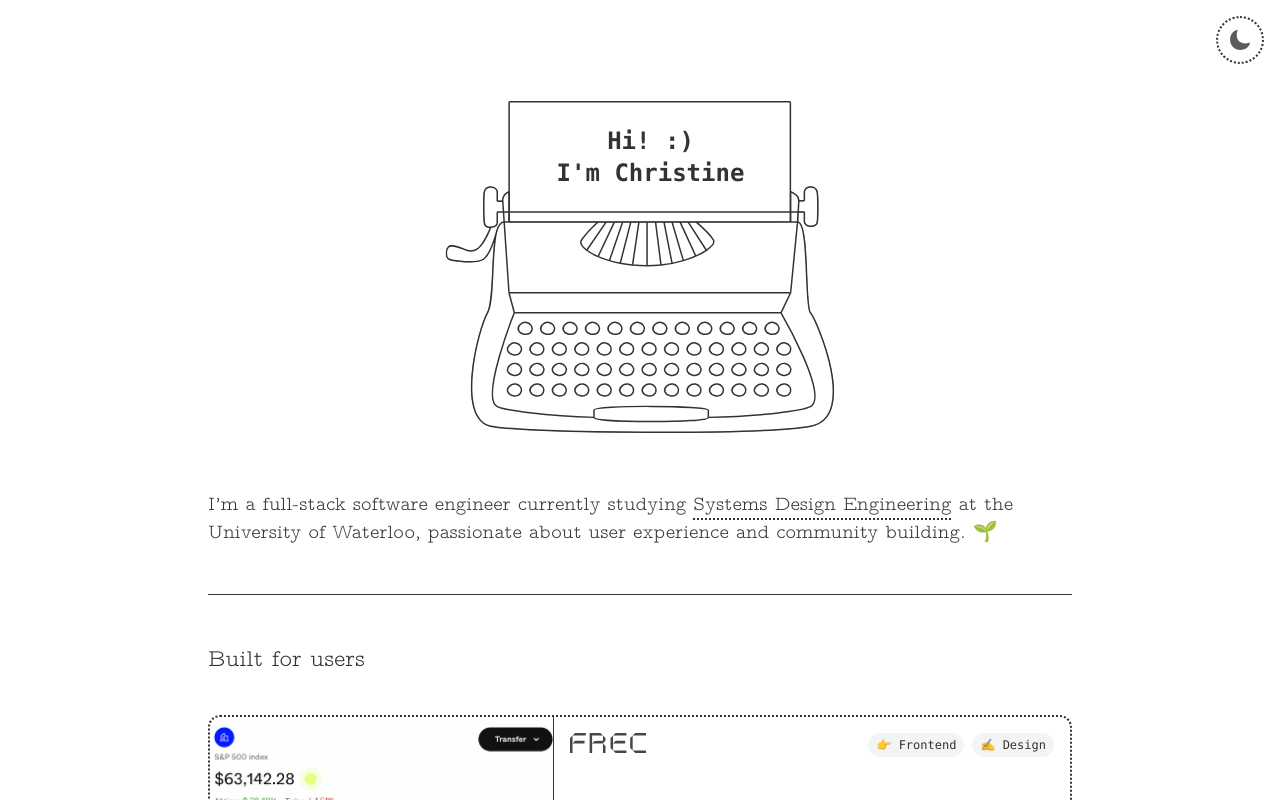
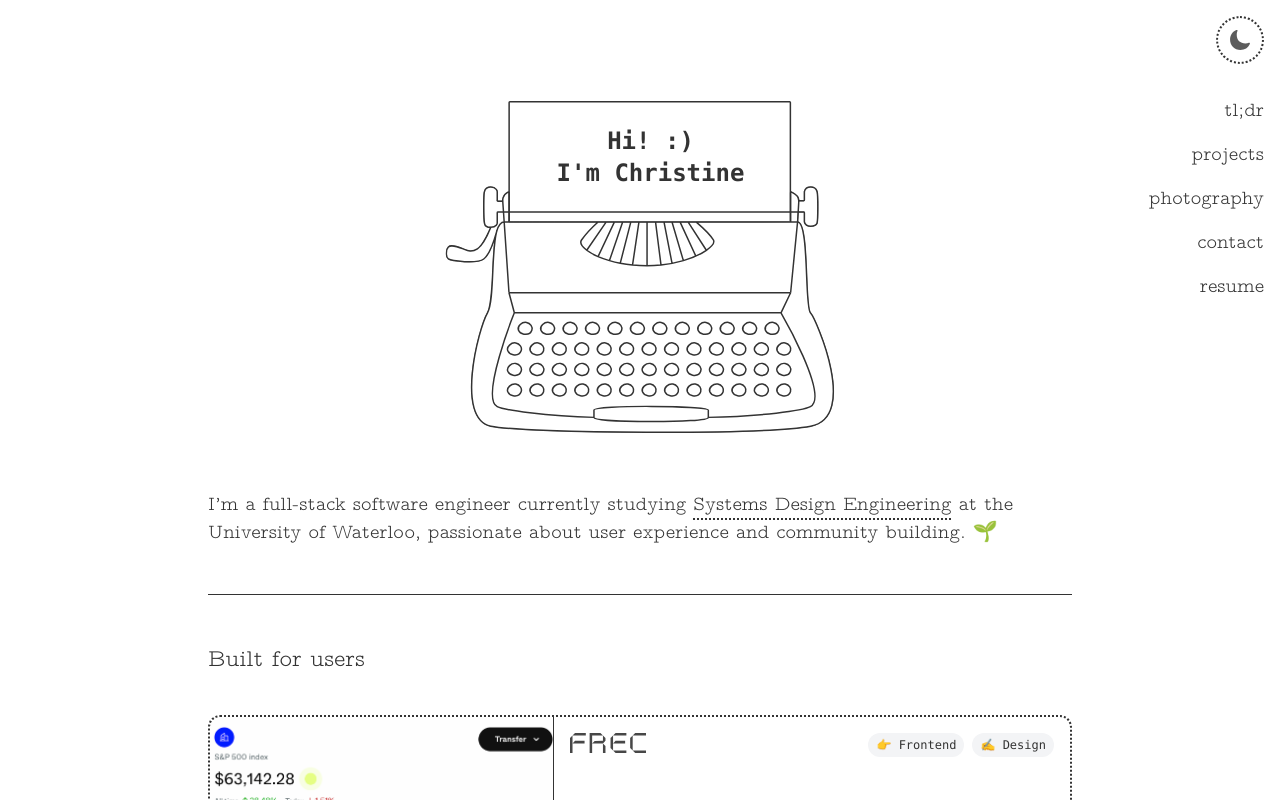
Before and after one commit to christineNg1028/website-v2, a React (Create React App) app: page / in a window 1280 px wide. Shown: the top 800 px of the page. Built offline with nearby package versions, Linux system fonts and the light colour scheme.

Commit message:
basic nav

```diff
--- /dev/null
+++ b/src/components/Nav.tsx
@@ -0,0 +1,20 @@
+import { useTheme } from "../ThemeProvider";
+import { HoverTextLink } from "./design system/HoverLink";
+
+export function Nav({ onNavigate }: { onNavigate: (section: string) => void }) {
+  return (
+    <nav className="fixed right-4 top-24 z-50 flex flex-col items-end gap-4 text-xl">
+      <HoverTextLink onClick={() => onNavigate("tldr")}>tl;dr</HoverTextLink>
+      <HoverTextLink onClick={() => onNavigate("projects")}>
+        projects
+      </HoverTextLink>
+      <HoverTextLink onClick={() => onNavigate("photos")}>
+        photography
+      </HoverTextLink>
+      <HoverTextLink onClick={() => onNavigate("contact")}>
+        contact
+      </HoverTextLink>
+      <HoverTextLink>resume</HoverTextLink>
+    </nav>
+  );
+}
--- a/src/components/design system/HoverLink.tsx
+++ b/src/components/design system/HoverLink.tsx
@@ -1,15 +1,30 @@
 import { FC, ReactNode } from "react";
 import { useTheme } from "../../ThemeProvider";
 
-export const HoverTextLink: FC<{ children: ReactNode; to: string }> = ({
+type HoverTextLinkProps = {
+  children: ReactNode;
+  onClick?: () => void;
+  to?: string;
+  isExternal?: boolean;
+};
+
+export const HoverTextLink: FC<HoverTextLinkProps> = ({
   children,
-  to,
+  onClick,
+  to = "#",
+  isExternal = false,
 }) => {
   return (
     <a
       href={to}
-      target="_blank"
-      rel="noopener noreferrer"
+      onClick={(e) => {
+        if (onClick) {
+          e.preventDefault();
+          onClick();
+        }
+      }}
+      target={isExternal ? "_blank" : undefined}
+      rel={isExternal ? "noopener noreferrer" : undefined}
       className="w-fit underline underline-offset-8 decoration-dotted decoration-transparent hover:decoration-current transition duration-200 ease-in-out"
     >
       {children}
--- a/src/pages/home/Connect.tsx
+++ b/src/pages/home/Contact.tsx
@@ -2,7 +2,7 @@ import Me from "../../assets/images/me.jpeg";
 import { HoverTextLink } from "../../components/design system/HoverLink";
 import { Links } from "../../Links";
 
-export const Connect = () => {
+export const Contact = () => {
   const linkedinIcon = (
     <svg
       fill="currentColor"
@@ -95,22 +95,22 @@ export const Connect = () => {
           />
         </div>
         <div className="flex flex-col text-xl">
-          <HoverTextLink to={Links.get("LinkedIn") ?? ""}>
+          <HoverTextLink to={Links.get("LinkedIn") ?? ""} isExternal>
             <div className="flex items-center gap-2">
               {linkedinIcon}connect with me
             </div>
           </HoverTextLink>
-          <HoverTextLink to={Links.get("GitHub") ?? ""}>
+          <HoverTextLink to={Links.get("GitHub") ?? ""} isExternal>
             <div className="flex items-center gap-2">
               {githubIcon}code with me
             </div>
           </HoverTextLink>
-          <HoverTextLink to={Links.get("Email") ?? ""}>
+          <HoverTextLink to={Links.get("Email") ?? ""} isExternal>
             <div className="flex items-center gap-2">
               {emailIcon}chat with me
             </div>
           </HoverTextLink>
-          <HoverTextLink to={Links.get("Spotify") ?? ""}>
+          <HoverTextLink to={Links.get("Spotify") ?? ""} isExternal>
             <div className="flex items-center gap-2">
               {spotifyIcon}jam with me
             </div>
--- a/src/pages/home/Home.tsx
+++ b/src/pages/home/Home.tsx
@@ -1,25 +1,55 @@
-import React from "react";
+import React, { useRef } from "react";
 import "../../App.css";
 import { AboutMe } from "./AboutMe";
 import { SoftwareProjects } from "./SoftwareProjects";
 import { Divider } from "../../components/design system/Divider";
 import { OtherProjects } from "./OtherProjects";
 import { Photography } from "./Photography";
-import { Connect } from "./Connect";
+import { Contact } from "./Contact";
+import { Nav } from "../../components/Nav";
 
 function Home() {
+  const tldrRef = useRef<HTMLDivElement>(null);
+  const projectsRef = useRef<HTMLDivElement>(null);
+  const photosRef = useRef<HTMLDivElement>(null);
+  const contactRef = useRef<HTMLDivElement>(null);
+
   return (
-    <div className="flex flex-col w-full max-w-4xl px-4 py-10 gap-12">
+    <>
+      <Nav
+        onNavigate={(section: string) => {
+          const sectionMap: Record<string, React.RefObject<HTMLDivElement>> = {
+            tldr: tldrRef,
+            projects: projectsRef,
+            photos: photosRef,
+            contact: contactRef,
+          };
+          const ref = sectionMap[section];
+          ref?.current?.scrollIntoView({ behavior: "smooth" });
+        }}
+      />
+      <div
+        ref={tldrRef}
+        id="tl;dr"
+        className="flex flex-col w-full max-w-4xl px-4 py-10 gap-12"
+      >
         <AboutMe />
         <Divider />
+        <div className="flex flex-col gap-12" ref={projectsRef} id="projects">
           <SoftwareProjects />
           <Divider />
           <OtherProjects />
+        </div>
         <Divider />
+        <div ref={photosRef} id="photos">
           <Photography />
+        </div>
         <Divider />
-      <Connect />
+        <div ref={contactRef} id="contact">
+          <Contact />
         </div>
+      </div>
+    </>
   );
 }
 
--- a/src/pages/project/Project.tsx
+++ b/src/pages/project/Project.tsx
@@ -70,7 +70,9 @@ function Project() {
     currentProject.logoLight && currentProject.logoDark ? (
       <HoverImageLink to={currentProject.link}>{content}</HoverImageLink>
     ) : (
-      <HoverTextLink to={currentProject.link}>{content}</HoverTextLink>
+      <HoverTextLink to={currentProject.link} isExternal>
+        {content}
+      </HoverTextLink>
     )
   ) : (
     content
```
Lines whose indentation alone changed are shown as unchanged.
